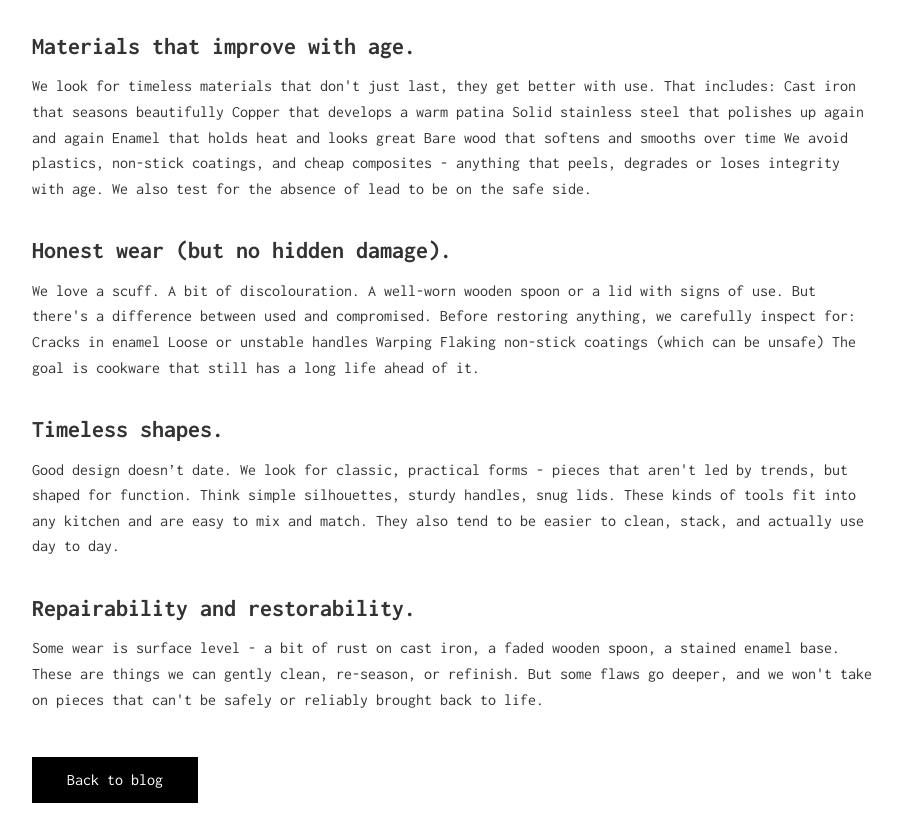
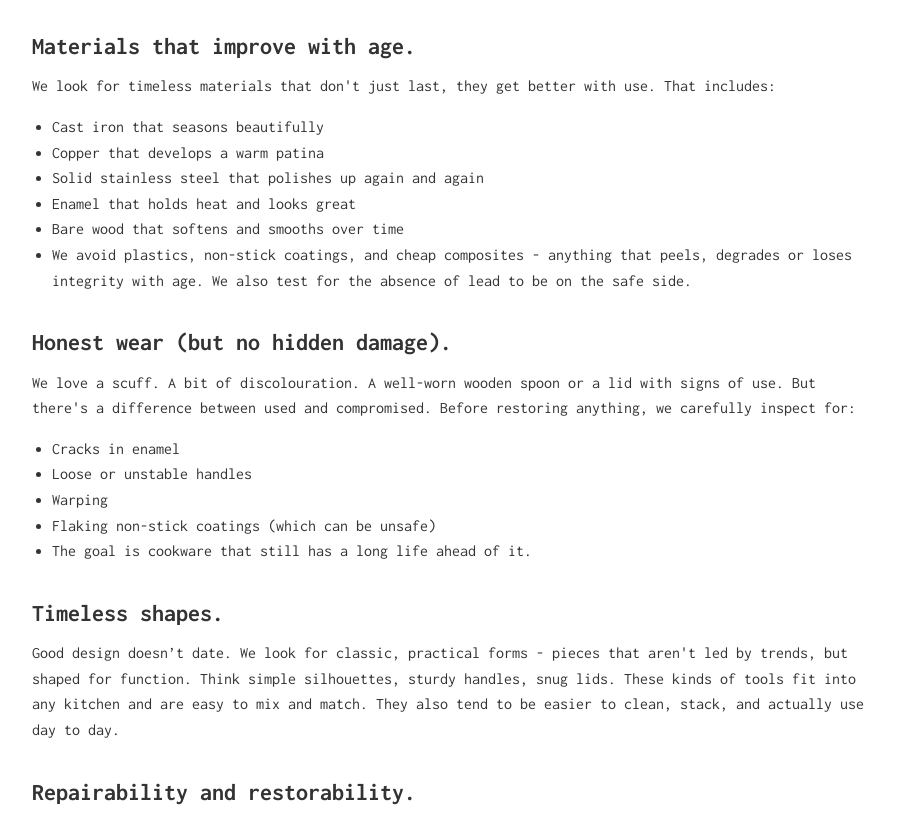
Before and after one commit to harrietgoddard/tlpc, a website: page docs/what-we-look-for-in-pre-owned-cookware.html in a window 1280 px wide. Shown: the part 1130-1944 px from the top of the page, without its empty margins (188-1090 px from the left). Drawn offline with Linux system fonts and the light colour scheme.

Commit message:
article one tweaks

```diff
--- a/docs/styles.css
+++ b/docs/styles.css
@@ -63,6 +63,10 @@ img {
 
 .heading-font {
   font-family: 'Raleway', monospace;
+}
+
+.rich-text-list {
+  padding-left: 20px;
 }
 
 /* Announcement bar styles */
@@ -770,6 +774,7 @@ product-slideshow .product-slideshow__overlay-text .product-slideshow__text {
 .blog-card {
   display: flex;
   flex-direction: column;
+  flex: 1;
 }
 
 @media screen and (min-width: 769px) and (hover: hover) {
@@ -792,6 +797,10 @@ product-slideshow .product-slideshow__overlay-text .product-slideshow__text {
   }
 }
 
+.blog-card__image {
+  aspect-ratio: 1 / 1;
+}
+
 .blog-card__content {
   text-align: center;
   padding: 15px;
--- a/docs/article_one.html
+++ b/docs/what-we-look-for-in-pre-owned-cookware.html
@@ -97,7 +97,7 @@
   <div class="mobile-overlay"></div>
 
   <div class="hero-image">
-    <img src="assets/article_1.png" />
+    <img src="assets/pots_and_pans.png" alt="Posts and pans on a table top" />
   </div>
 
   <div class="article">
@@ -114,22 +114,26 @@
     <p class="about-text">
       We look for timeless materials that don't just last, they get better with use.
       That includes:
-      Cast iron that seasons beautifully
-      Copper that develops a warm patina
-      Solid stainless steel that polishes up again and again
-      Enamel that holds heat and looks great
-      Bare wood that softens and smooths over time
-      We avoid plastics, non-stick coatings, and cheap composites - anything that peels, degrades or loses integrity with age. We also test for the absence of lead to be on the safe side.
+      <ul class="rich-text-list">
+        <li>Cast iron that seasons beautifully</li>
+        <li>Copper that develops a warm patina</li>
+        <li>Solid stainless steel that polishes up again and again</li>
+        <li>Enamel that holds heat and looks great</li>
+        <li>Bare wood that softens and smooths over time</li>
+        <li>We avoid plastics, non-stick coatings, and cheap composites - anything that peels, degrades or loses integrity with age. We also test for the absence of lead to be on the safe side.</li>
+      </ul>
     </p>
     <h5>Honest wear (but no hidden damage).</h5>
     <p class="about-text">
       We love a scuff. A bit of discolouration. A well-worn wooden spoon or a lid with signs of use. But there's a difference between used and compromised.
       Before restoring anything, we carefully inspect for:
-      Cracks in enamel
-      Loose or unstable handles
-      Warping
-      Flaking non-stick coatings (which can be unsafe)
-      The goal is cookware that still has a long life ahead of it.
+      <ul class="rich-text-list">
+        <li>Cracks in enamel</li>
+        <li>Loose or unstable handles</li>
+        <li>Warping</li>
+        <li>Flaking non-stick coatings (which can be unsafe)</li>
+        <li>The goal is cookware that still has a long life ahead of it.</li>
+      </ul>
     </p>
     <h5>Timeless shapes.</h5>
     <p class="about-text">
```
Also changed, not shown: docs/blog.html (+5 -5 lines), 2 other files.
